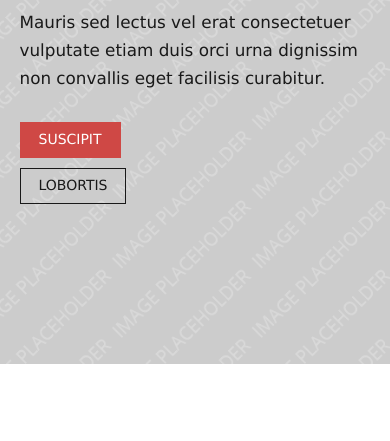
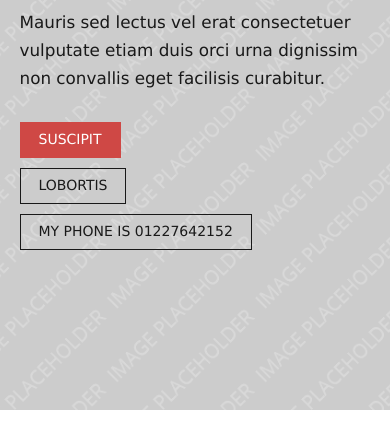
Before and after one commit to msharkawygo2/my_udacity_projects, a plain HTML site: page index.html in a window 390 px wide. Shown: the part 376-817 px from the top of the page. Drawn offline with Linux system fonts and the light colour scheme; files that its build step writes are made by us from their sources; files whose address does not match are found by name.

Commit message:
i added my phone on  index.html

```diff
--- a/index.html
+++ b/index.html
@@ -71,6 +71,8 @@
         <ul class="nospace inline pushright">
           <li><a class="btn" href="#">Suscipit</a></li>
           <li><a class="btn inverse" href="#">Lobortis</a></li>
+          <li><a class="btn inverse" href="#">my phone is 01227642152</a></li>
+
         </ul>
       </footer>
       <!-- ################################################################################################ -->
```
